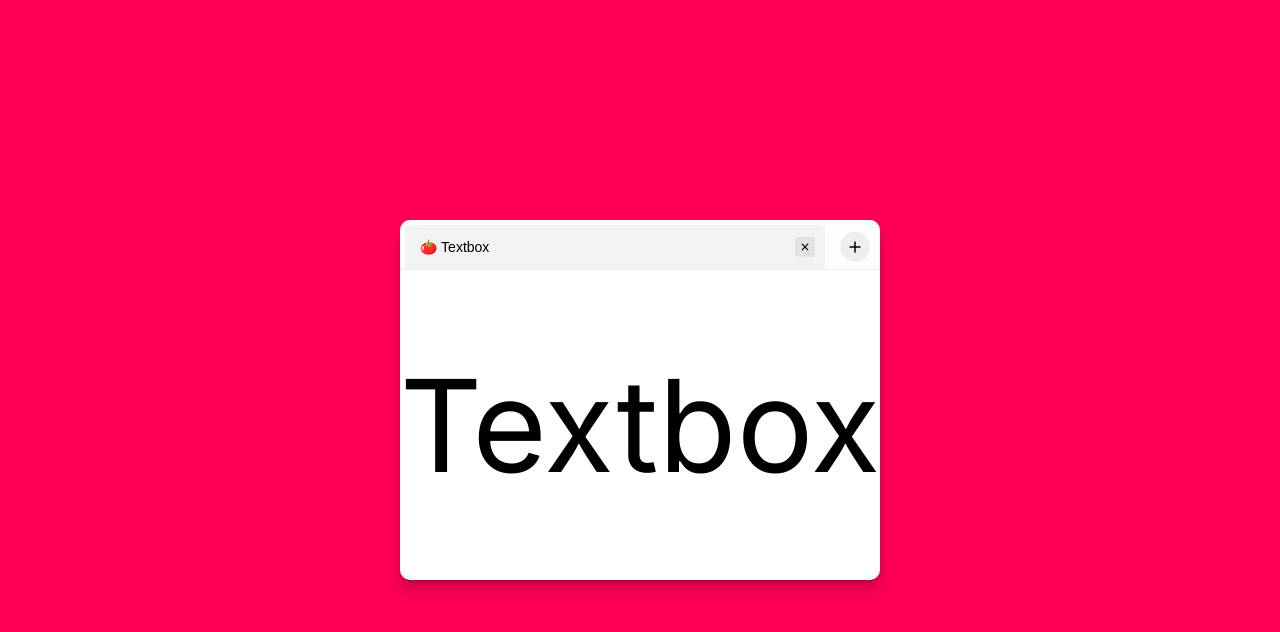
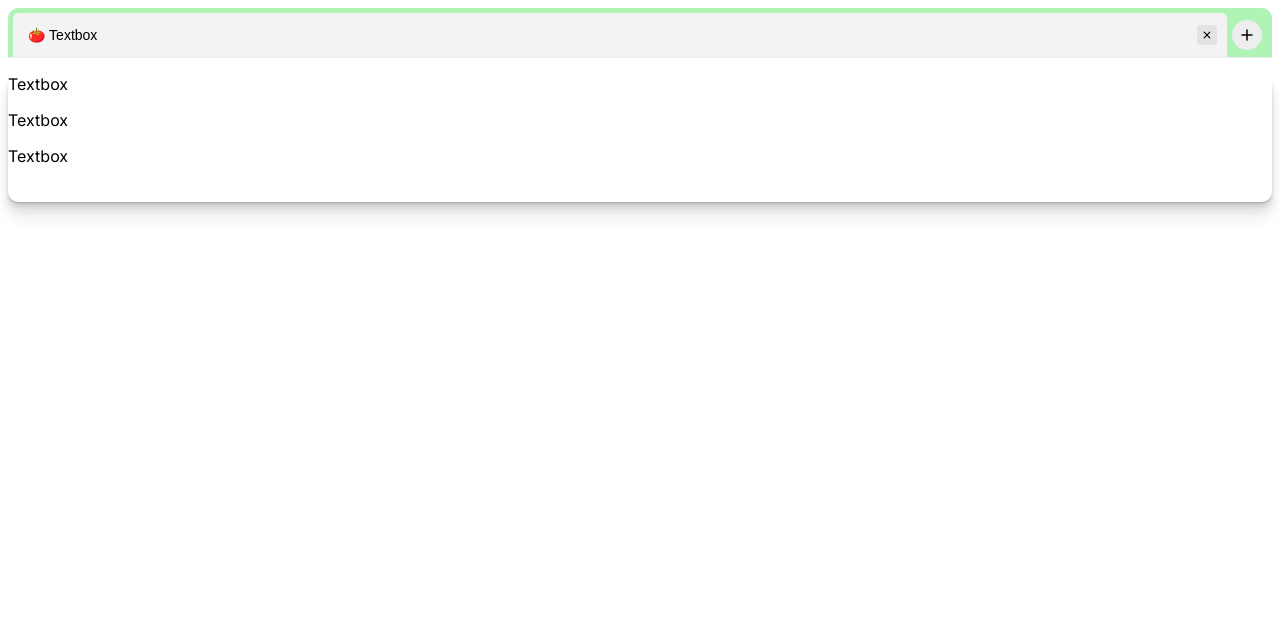
Before and after one commit to BrendonGor/learning-objects, a Next.js app: page /builder in a window 1280 px wide. Shown: the top 632 px of the page. Built offline with nearby package versions, Linux system fonts and the light colour scheme.

Commit message:
fixed builder styling and add content part

```diff
--- a/src/app/builder/page.tsx
+++ b/src/app/builder/page.tsx
@@ -13,7 +13,7 @@ export default function App() {
     useLearningObjects();
 
   return (
-    <div className="window">
+    <div>
       <nav>
         <Reorder.Group
           as="ul"
@@ -54,6 +54,7 @@ export default function App() {
           <AddIcon />
         </motion.button>
       </nav>
+      <div className="window">
         <main>
           {tabs.map((item) => (
             <div
@@ -61,10 +62,14 @@ export default function App() {
               key={item.label}
               className="content-section"
             >
-            {item.label}
+              {Array.from({ length: 3 }).map((_, j) => (
+                <p key={j}>{item.label}</p>
+              ))}
+              <br></br>
             </div>
           ))}
         </main>
+      </div>
     </div>
   );
 }
--- a/src/app/builder/styles.css
+++ b/src/app/builder/styles.css
@@ -1,30 +1,30 @@
+
+/* background
+start with scroll
+ */
 body {
-    width: 100vw;
   height: 100vh;
-    background: #ff0055;
+  /* background: #ff0055;
   overflow: hidden;
   padding: 0;
-    margin: 0;
-    display: flex;
-    justify-content: center;
-    align-items: center;
+  margin: 0; */
 }
 
+/* creates cool portal effect. if remove then tabs and learning objects arent in white box with curved shadowed edges*/
 .window {
-    width: 480px;
-    height: 360px;
+  /* width: 480px;
+  height: 360px; */
+  /* height: 100vh; */
   border-radius: 10px;
   background: white;
-    overflow: hidden;
   box-shadow: 0 1px 1px hsl(0deg 0% 0% / 0.075),
     0 2px 2px hsl(0deg 0% 0% / 0.075), 0 4px 4px hsl(0deg 0% 0% / 0.075),
     0 8px 8px hsl(0deg 0% 0% / 0.075), 0 16px 16px hsl(0deg 0% 0% / 0.075);
-    display: flex;
-    flex-direction: column;
 }
 
+/* Controls the nav bar with the tabs and + button. Need display mode for '+' to show.  */
 nav {
-    background: #fdfdfd;
+  background: #aff4b5;
   padding: 5px 5px 0;
   border-radius: 10px;
   border-bottom-left-radius: 0;
@@ -33,28 +33,29 @@ body {
   height: 44px;
   display: grid;
   grid-template-columns: 1fr 35px;
-    max-width: 480px;
-    overflow: hidden;
+  /* max-width: 480px; */
+  /* max-width: 100%; */
+  /* overflow: hidden; */
 }
 
+/* Controls tabs in nav bar */
 .tabs {
   flex-grow: 1;
   display: flex;
   justify-content: flex-start;
   align-items: flex-end;
-    flex-wrap: nowrap;
-    width: 420px;
-    padding-right: 10px;
+  flex-wrap: wrap; /* allows tabs to wrap, fixed from no wrap */
+  padding-right: 5px;
 }
 
-  main {
+/* main {
   display: flex;
   justify-content: center;
   align-items: center;
   font-size: 128px;
   flex-grow: 1;
   user-select: none;
-  }
+} */
 
 ul,
 li {
@@ -80,7 +81,7 @@ body {
   justify-content: space-between;
   align-items: center;
   flex: 1;
-    min-width: 0;
+  /* min-width: 0; */
   overflow: hidden;
   position: relative;
   user-select: none;
@@ -124,15 +125,6 @@ body {
   flex-shrink: 0;
 }
 
-  .background {
-    position: absolute;
-    top: 0;
-    left: 0;
-    bottom: 0;
-    width: 300px;
-    background: #fff;
-  }
-
 .add-item {
   width: 30px;
   height: 30px;
@@ -143,6 +135,7 @@ body {
   align-self: center;
 }
 
+/* don't have cause no limit yet to how many learning objects can have */
 .add-item:disabled {
   opacity: 0.4;
   cursor: default;
--- a/src/components/builder/LearningObjectsContext.tsx
+++ b/src/components/builder/LearningObjectsContext.tsx
@@ -1,9 +1,15 @@
-'use client';
+"use client";
 
-import React, { createContext, useContext, useState, ReactNode, Dispatch, SetStateAction } from 'react';
-import { Label } from '@/components/builder/learning-objects/interfaces';
+import React, {
+  createContext,
+  useContext,
+  useState,
+  ReactNode,
+  Dispatch,
+  SetStateAction,
+} from "react";
+import { Label } from "@/components/builder/learning-objects/interfaces";
 import { removeItem, closestItem } from "@/lib-utils/array-utils";
-
 
 interface LearningObjectsContextType {
   tabs: Label[];
@@ -14,9 +20,15 @@ interface LearningObjectsContextType {
   remove: (item: Label) => void;
 }
 
-const LearningObjectsContext = createContext<LearningObjectsContextType | undefined>(undefined);
+const LearningObjectsContext = createContext<
+  LearningObjectsContextType | undefined
+>(undefined);
 
-export const LearningObjectsProvider = ({ children }: { children: ReactNode }) => {
+export const LearningObjectsProvider = ({
+  children,
+}: {
+  children: ReactNode;
+}) => {
   // initial list has rich text box (generally for title)
   const [tabs, setTabs] = useState([{ icon: "🍅", label: "Textbox" }]);
   const [selectedTab, setSelectedTab] = useState(tabs[0]); // use item rather than index because don't have to deal with index changes
@@ -31,7 +43,10 @@ export const LearningObjectsProvider = ({ children }: { children: ReactNode }) =
   };
 
   const add = () => {
-    const nextItem = { icon: "🍅", label: "Textbox" };  // TODO: add learning object pick screen
+    const nextItem = {
+      icon: "🍅",
+      label: "Textbox" + Math.floor(Math.random() * 10000), // need unique label as that will be used as key
+    }; // TODO: add learning object pick screen
     // add item to state list and update state
     if (nextItem) {
       setTabs([...tabs, nextItem]);
@@ -45,50 +60,26 @@ export const LearningObjectsProvider = ({ children }: { children: ReactNode }) =
     setTabs, // Exposing setTabs
     setSelectedTab, // Exposing setSelectedTab
     add,
-    remove
+    remove,
   };
 
-  return <LearningObjectsContext.Provider value={value}>{children}</LearningObjectsContext.Provider>;
+  return (
+    <LearningObjectsContext.Provider value={value}>
+      {children}
+    </LearningObjectsContext.Provider>
+  );
 };
 
 // hook
 export const useLearningObjects = (): LearningObjectsContextType => {
   const context = useContext(LearningObjectsContext);
   if (!context) {
-    throw new Error('useLearningObjects must be used within a LearningObjectsProvider');
+    throw new Error(
+      "useLearningObjects must be used within a LearningObjectsProvider"
+    );
   }
   return context;
 };
-
-
-
-
-
-
-
-
-
-
-
-
-
-
-
-
-
-
-
-
-
-
-
-
-
-
-
-
-
-
 
 // using useReducer to manage array state example
 
```
Lines whose indentation alone changed are shown as unchanged.
